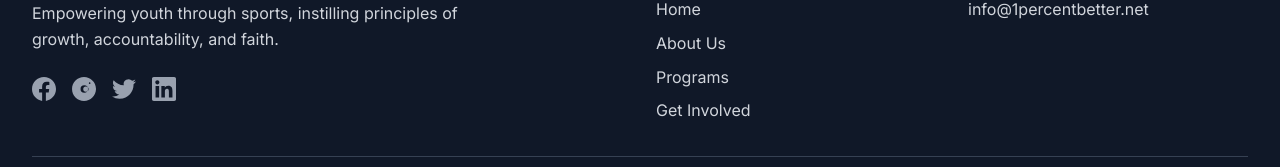
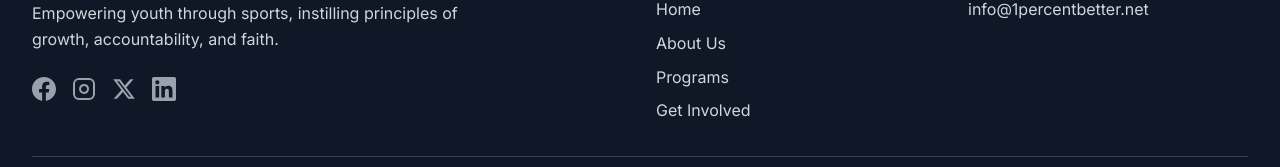
Before and after one commit to cquehl/1percentbetter, a React (Vite) app: page /get-involved in a window 1280 px wide. Shown: the part 2542-2709 px from the top of the page. Built offline with nearby package versions, Linux system fonts and the light colour scheme.

Commit message:
fixed the logos

```diff
--- a/src/components/Footer.tsx
+++ b/src/components/Footer.tsx
@@ -32,17 +32,19 @@
                 className="text-gray-400 hover:text-white transition-colors duration-200"
                 aria-label="Instagram"
               >
-                <svg className="h-6 w-6" fill="currentColor" viewBox="0 0 24 24">
-                  <path d="M12.017 0C5.396 0 .029 5.367.029 11.987c0 6.62 5.367 11.987 11.988 11.987 6.62 0 11.987-5.367 11.987-11.987C24.014 5.367 18.637.001 12.017.001zM8.552 12.017a3.465 3.465 0 117.465 0 3.465 3.465 0 01-7.465 0zm9.099-5.024a.83.83 0 110-1.66.83.83 0 010 1.66zm-1.132 5.024a2.636 2.636 0 11-5.272 0 2.636 2.636 0 015.272 0z"/>
+                <svg className="h-6 w-6" fill="none" stroke="currentColor" strokeWidth="2" viewBox="0 0 24 24">
+                  <rect x="2" y="2" width="20" height="20" rx="5" ry="5"></rect>
+                  <path d="m16 11.37A4 4 0 1 1 12.63 8 4 4 0 0 1 16 11.37z"></path>
+                  <line x1="17.5" y1="6.5" x2="17.51" y2="6.5"></line>
                 </svg>
               </a>
               <a
                 href="#"
                 className="text-gray-400 hover:text-white transition-colors duration-200"
-                aria-label="Twitter"
+                aria-label="X (Twitter)"
               >
                 <svg className="h-6 w-6" fill="currentColor" viewBox="0 0 24 24">
-                  <path d="M23.953 4.57a10 10 0 01-2.825.775 4.958 4.958 0 002.163-2.723c-.951.555-2.005.959-3.127 1.184a4.92 4.92 0 00-8.384 4.482C7.69 8.095 4.067 6.13 1.64 3.162a4.822 4.822 0 00-.666 2.475c0 1.71.87 3.213 2.188 4.096a4.904 4.904 0 01-2.228-.616v.06a4.923 4.923 0 003.946 4.827 4.996 4.996 0 01-2.212.085 4.936 4.936 0 004.604 3.417 9.867 9.867 0 01-6.102 2.105c-.39 0-.779-.023-1.17-.067a13.995 13.995 0 007.557 2.209c9.053 0 13.998-7.496 13.998-13.985 0-.21 0-.42-.015-.63A9.935 9.935 0 0024 4.59z"/>
+                  <path d="M18.244 2.25h3.308l-7.227 8.26 8.502 11.24H16.17l-5.214-6.817L4.99 21.75H1.68l7.73-8.835L1.254 2.25H8.08l4.713 6.231zm-1.161 17.52h1.833L7.084 4.126H5.117z"/>
                 </svg>
               </a>
               <a
```
